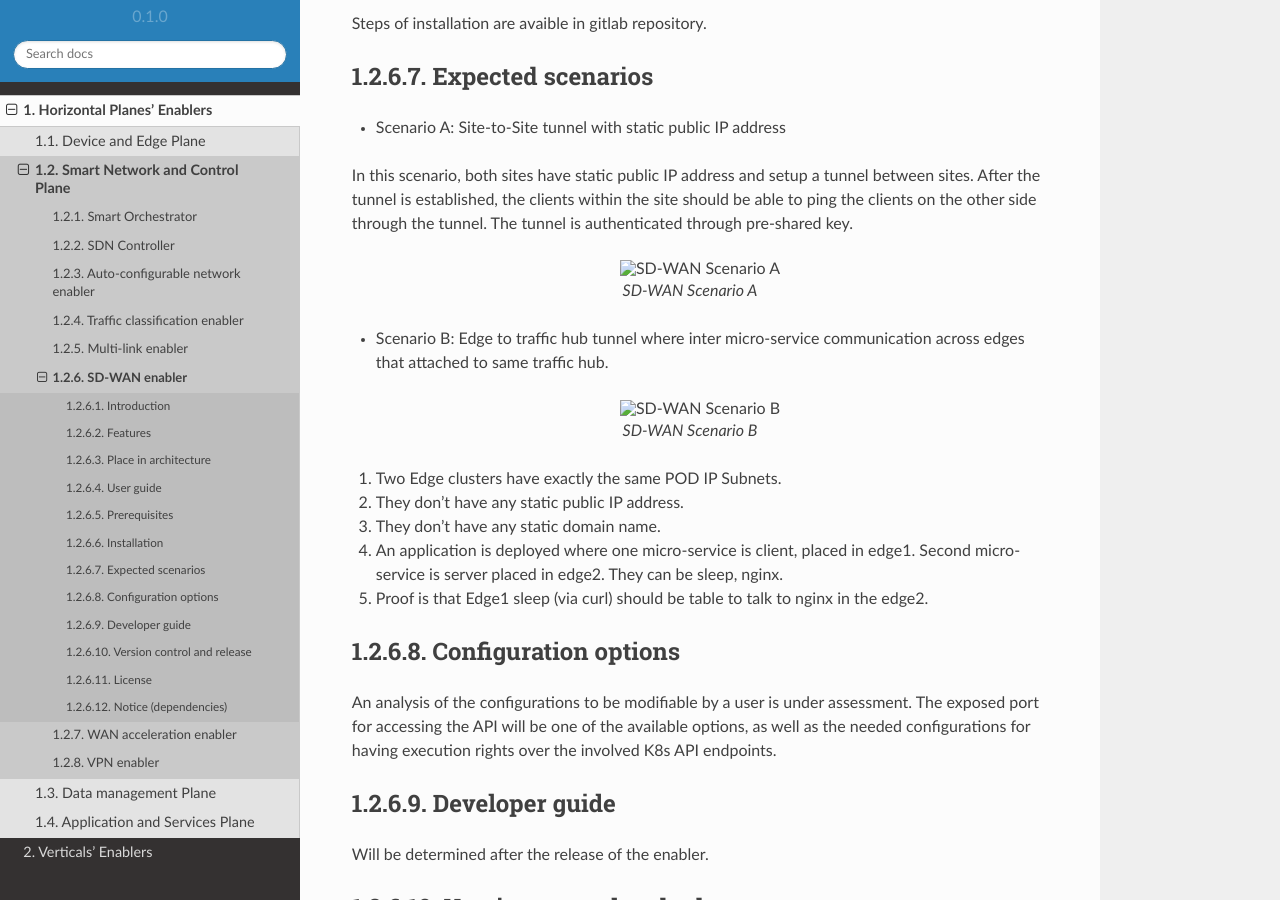
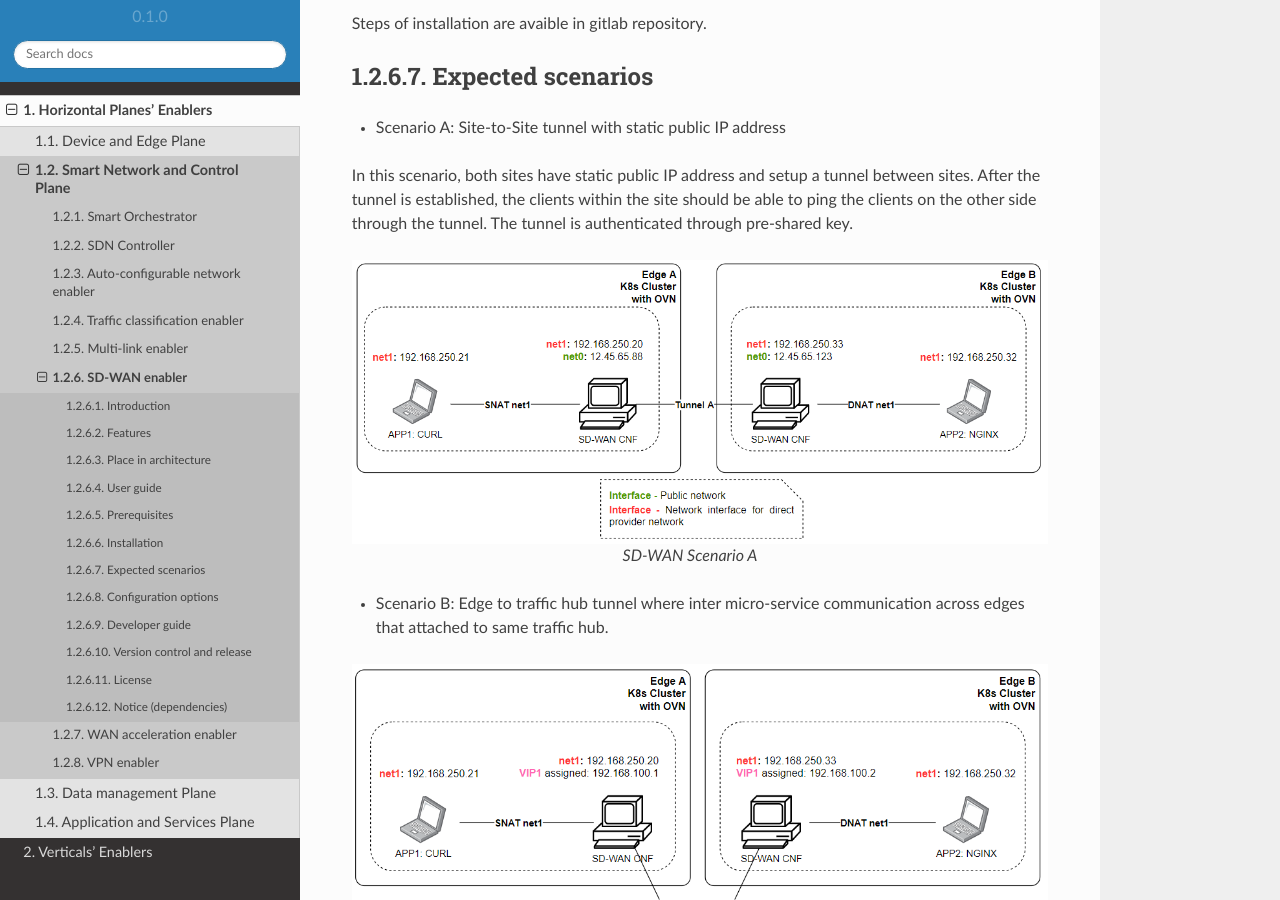
Before and after one commit to assist-iot/assist-iot-documentation, a Sphinx documentation site: the page built from docs/source/horizontal_planes/smart/sd_wan_enabler.rst, in a window 1280 px wide and 900 px high, scrolled down 3771 px. Built offline with Sphinx 7.4.7 and the Read the Docs theme 2.0.0, drawn with Linux system fonts in a browser that asks for light colours.

```diff
--- a/docs/source/horizontal_planes/smart/sd_wan_enabler.rst
+++ b/docs/source/horizontal_planes/smart/sd_wan_enabler.rst
@@ -119,7 +119,7 @@
 
 In this scenario, both sites have static public IP address and setup a tunnel between sites. After the tunnel is established, the clients within the site should be able to ping the clients on the other side through the tunnel. The tunnel is authenticated through pre-shared key.
 
-.. figure:: ./images/sd_wan_enabler/sdwan_scenario1.png
+.. figure:: ./images/sd_wan_enabler/sdwan_scenario1.PNG
    :alt: SD-WAN Scenario A
    :align: center
 
@@ -127,7 +127,7 @@
 
 * Scenario B: Edge to traffic hub tunnel where inter micro-service communication across edges that attached to same traffic hub.
 
-.. figure:: ./images/sd_wan_enabler/sdwan_scenario2.png
+.. figure:: ./images/sd_wan_enabler/sdwan_scenario2.PNG
    :alt: SD-WAN Scenario B
    :align: center
 
```
